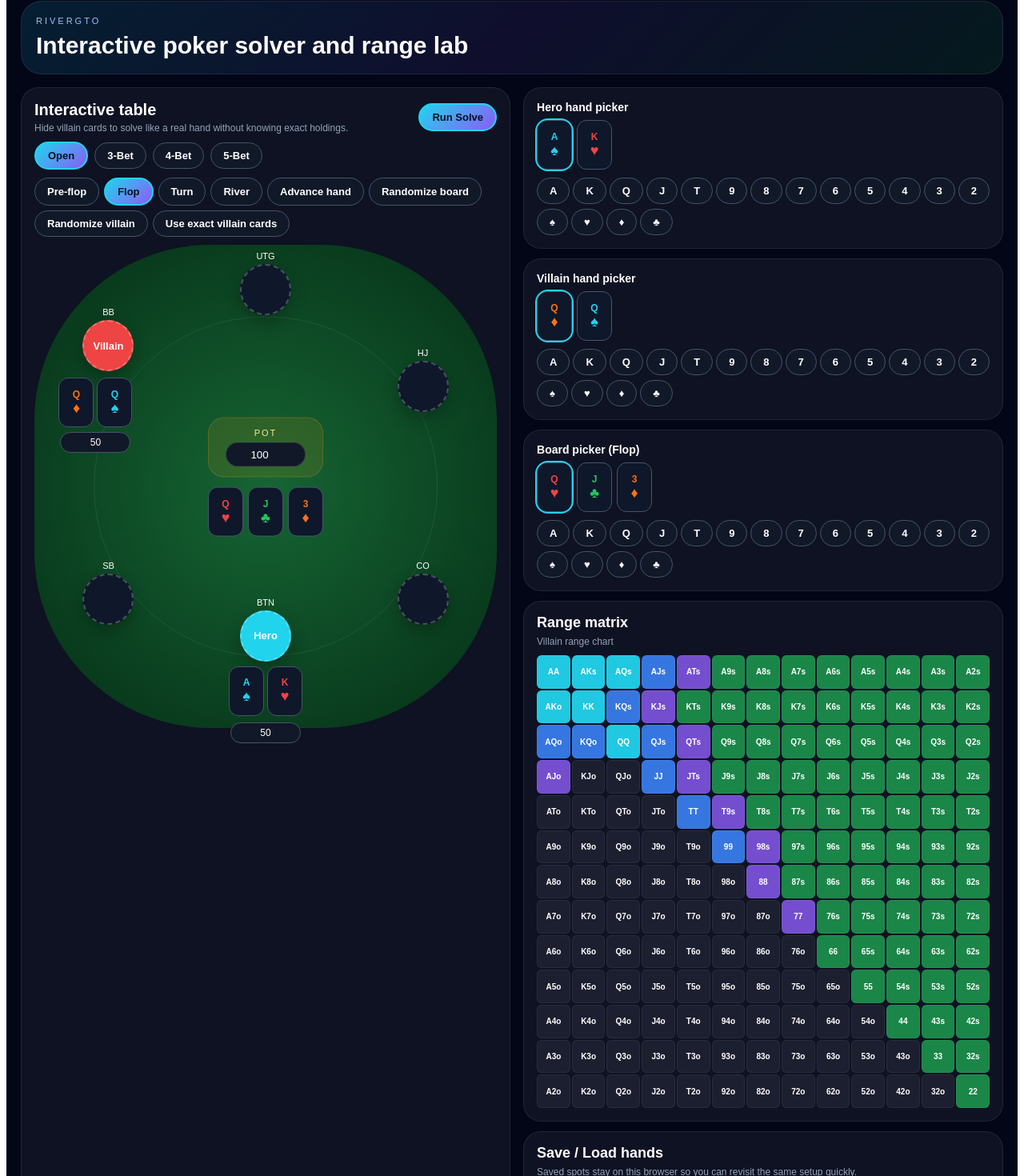
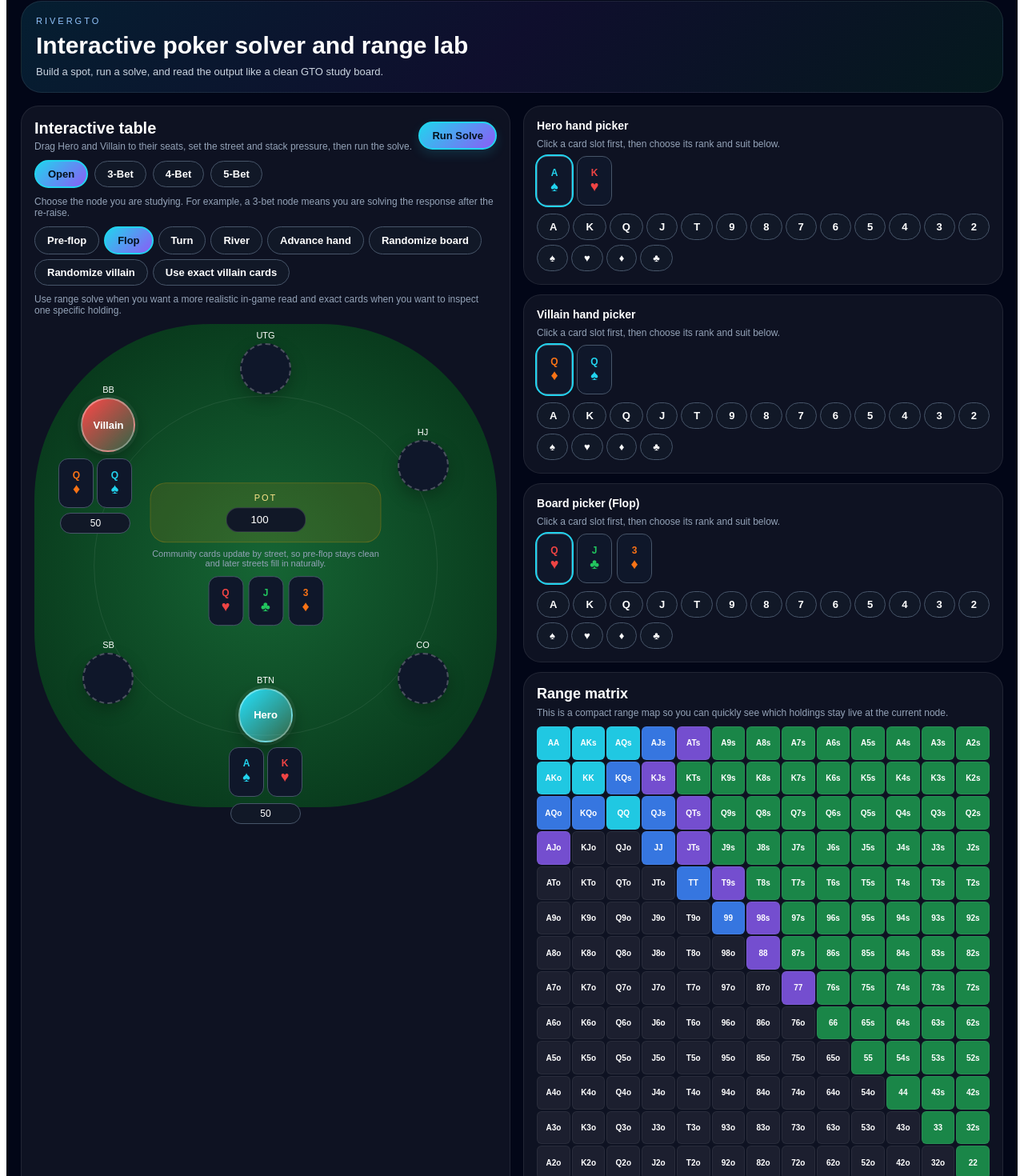
Before and after one commit to cufftyler-png/rivergto, a React (Vite) app: page / in a window 1280 px wide. Shown: the part 25-1495 px from the top of the page at 80% size. Built offline with nearby package versions, Linux system fonts and the light colour scheme.

Commit message:
aesthetic changes

```diff
--- a/src/App.tsx
+++ b/src/App.tsx
@@ -351,12 +351,12 @@ function ActionMixStackedBar({
               color: "white",
               fontWeight: 700,
               fontSize: 12,
-              minWidth: item.pct > 0 ? 38 : 0,
+              minWidth: item.pct > 0 ? 28 : 0,
               whiteSpace: "nowrap",
             }}
             title={`${item.action}: ${item.pct}%`}
           >
-            {item.pct >= 8 ? `${item.action} ${item.pct}%` : item.pct >= 4 ? `${item.pct}%` : ""}
+            {item.pct >= 6 ? `${item.pct}%` : ""}
           </div>
         ))}
       </div>
@@ -470,6 +470,10 @@ function CardPicker({
   return (
     <div style={softPanelStyle()}>
       <div style={{ fontWeight: 700, marginBottom: 8, fontSize: 14 }}>{title}</div>
+      <div style={{ color: "#94a3b8", fontSize: 12, marginBottom: 8 }}>
+        Click a card slot first, then choose its rank and suit below.
+      </div>
+
       <div style={{ display: "flex", gap: 6, marginBottom: 10, flexWrap: "wrap" }}>
         {cards.slice(0, visibleSlots).map((card: string, i: number) => (
           <div
@@ -525,6 +529,7 @@ function Seat({
   const isHero = pos === heroPos;
   const isVillain = pos === villainPos;
   const cards = isHero ? heroCards : isVillain ? villainCards : [];
+  const isInteractive = isHero || isVillain;
 
   const seatFill = isHero ? BRAND : isVillain ? "#ef4444" : "#0f172a";
   const seatLabel = isHero ? "Hero" : isVillain ? "Villain" : "";
@@ -584,28 +589,37 @@ function Seat({
       <div style={{ marginBottom: 4, fontSize: 11 }}>{pos}</div>
 
       <div
-        draggable={isHero || isVillain}
+        draggable={isInteractive}
         onDragStart={() => {
           if (isHero) onSeatDragStart("Hero");
           if (isVillain) onSeatDragStart("Villain");
         }}
         style={{
-          width: 60,
-          height: 60,
+          width: isInteractive ? 64 : 60,
+          height: isInteractive ? 64 : 60,
           borderRadius: "50%",
-          background: seatFill,
-          border: "2px dashed rgba(255,255,255,0.25)",
+          background: isInteractive
+            ? `linear-gradient(135deg, ${seatFill}, rgba(255,255,255,0.15))`
+            : seatFill,
+          border: isInteractive
+            ? "2px solid rgba(255,255,255,0.32)"
+            : "2px dashed rgba(255,255,255,0.25)",
           display: "flex",
           alignItems: "center",
           justifyContent: "center",
           color: "white",
           fontWeight: 700,
           margin: "0 auto",
-          boxShadow: "0 8px 20px rgba(0,0,0,0.25)",
-          cursor: isHero || isVillain ? "grab" : "default",
+          boxShadow: isInteractive
+            ? "0 0 0 4px rgba(255,255,255,0.05), 0 10px 24px rgba(0,0,0,0.32)"
+            : "0 8px 20px rgba(0,0,0,0.25)",
+          cursor: isInteractive ? "grab" : "default",
           userSelect: "none",
           fontSize: 13,
+          transition: "transform 120ms ease, box-shadow 120ms ease, filter 120ms ease",
+          filter: isInteractive ? "brightness(1.06)" : "none",
         }}
+        title={isInteractive ? "Drag this token to another seat." : undefined}
       >
         {seatLabel}
       </div>
@@ -674,12 +688,15 @@ export default function App() {
   const [call, setCall] = useState(50);
   const [hideVillainCards, setHideVillainCards] = useState(false);
   const [result, setResult] = useState<any>(null);
+  const [isSolving, setIsSolving] = useState(false);
+  const [solveProgress, setSolveProgress] = useState(0);
+  const [solveHover, setSolveHover] = useState(false);
+  const [solvePress, setSolvePress] = useState(false);
 
   const [savedName, setSavedName] = useState("My Spot");
   const [savedSpots, setSavedSpots] = useState<SavedSpot[]>([]);
 
   const visibleBoardSlots = streetBoardCount(street);
-
   const rangeMatrix = useMemo(() => reaction, [reaction]);
 
   useEffect(() => {
@@ -696,6 +713,21 @@ export default function App() {
   useEffect(() => {
     setBoard((prev) => clampBoardToStreet(prev, street));
   }, [street]);
+
+  useEffect(() => {
+    if (!isSolving) return;
+
+    setSolveProgress(6);
+    const id = window.setInterval(() => {
+      setSolveProgress((prev) => {
+        if (prev >= 88) return prev;
+        const step = prev < 35 ? 9 : prev < 60 ? 6 : prev < 78 ? 3 : 1;
+        return Math.min(88, prev + step);
+      });
+    }, 180);
+
+    return () => window.clearInterval(id);
+  }, [isSolving]);
 
   function onDrop(pos: string) {
     if (drag === "Hero") {
@@ -796,6 +828,9 @@ export default function App() {
       street,
     };
 
+    setIsSolving(true);
+    setSolveProgress(6);
+
     try {
       const res = await fetch(`${API_BASE_URL}/solve`, {
         method: "POST",
@@ -804,9 +839,19 @@ export default function App() {
       });
 
       const json = await res.json();
-      setResult(json);
+      setSolveProgress(100);
+      setTimeout(() => {
+        setResult(json);
+        setIsSolving(false);
+        setSolveProgress(0);
+      }, 180);
     } catch {
-      setResult({ error: "Backend not reachable." });
+      setSolveProgress(100);
+      setTimeout(() => {
+        setResult({ error: "Backend not reachable." });
+        setIsSolving(false);
+        setSolveProgress(0);
+      }, 180);
     }
   }
 
@@ -817,6 +862,17 @@ export default function App() {
         { name: "Tie", value: result.ties || 0 },
       ]
     : [];
+
+  const solveButtonStyle: React.CSSProperties = {
+    ...pill(true),
+    transform: solvePress ? "translateY(1px) scale(0.985)" : solveHover ? "translateY(-1px) scale(1.015)" : "scale(1)",
+    boxShadow: solveHover
+      ? "0 10px 24px rgba(34,211,238,0.26)"
+      : "0 6px 14px rgba(34,211,238,0.14)",
+    transition: "transform 120ms ease, box-shadow 120ms ease, filter 120ms ease",
+    filter: solveHover ? "brightness(1.05)" : "none",
+    opacity: isSolving ? 0.9 : 1,
+  };
 
   return (
     <div style={{ padding: 18, background: BG, color: "white", minHeight: "100vh", fontFamily: "Arial, sans-serif" }}>
@@ -836,6 +892,9 @@ export default function App() {
           <h1 style={{ fontSize: 30, margin: 0 }}>
             Interactive poker solver and range lab
           </h1>
+          <div style={{ color: "#cbd5e1", fontSize: 13, marginTop: 8 }}>
+            Build a spot, run a solve, and read the output like a clean GTO study board.
+          </div>
         </div>
 
         <div style={{ display: "grid", gridTemplateColumns: "1.15fr 0.85fr", gap: 16, marginBottom: 16 }}>
@@ -844,16 +903,63 @@ export default function App() {
               <div>
                 <div style={{ fontSize: 20, fontWeight: 700 }}>Interactive table</div>
                 <div style={{ color: "#94a3b8", fontSize: 12, marginTop: 4 }}>
-                  Hide villain cards to solve like a real hand without knowing exact holdings.
+                  Drag Hero and Villain to their seats, set the street and stack pressure, then run the solve.
                 </div>
               </div>
-              <button onClick={runSolve} style={pill(true)}>Run Solve</button>
+              <button
+                onClick={runSolve}
+                disabled={isSolving}
+                onMouseEnter={() => setSolveHover(true)}
+                onMouseLeave={() => {
+                  setSolveHover(false);
+                  setSolvePress(false);
+                }}
+                onMouseDown={() => setSolvePress(true)}
+                onMouseUp={() => setSolvePress(false)}
+                style={solveButtonStyle}
+              >
+                {isSolving ? "Solving..." : "Run Solve"}
+              </button>
             </div>
+
+            {isSolving && (
+              <div style={{ marginBottom: 12 }}>
+                <div style={{ color: "#94a3b8", fontSize: 12, marginBottom: 6 }}>
+                  Running the sim and weighting the range tree...
+                </div>
+                <div
+                  style={{
+                    width: "100%",
+                    height: 10,
+                    borderRadius: 999,
+                    background: "rgba(255,255,255,0.08)",
+                    overflow: "hidden",
+                    border: "1px solid rgba(255,255,255,0.08)",
+                  }}
+                >
+                  <div
+                    style={{
+                      width: `${solveProgress}%`,
+                      height: "100%",
+                      borderRadius: 999,
+                      background: `linear-gradient(90deg, ${BRAND}, ${BRAND_2})`,
+                      transition: "width 140ms ease",
+                    }}
+                  />
+                </div>
+              </div>
+            )}
 
             <div style={{ display: "flex", gap: 8, flexWrap: "wrap", marginBottom: 10, alignItems: "center" }}>
               {REACTIONS.map((r) => (
-                <button key={r} onClick={() => setReaction(r)} style={pill(reaction === r)}>{r}</button>
+                <button key={r} onClick={() => setReaction(r)} style={pill(reaction === r)}>
+                  {r}
+                </button>
               ))}
+            </div>
+
+            <div style={{ color: "#94a3b8", fontSize: 12, marginBottom: 10 }}>
+              Choose the node you are studying. For example, a 3-bet node means you are solving the response after the re-raise.
             </div>
 
             <div style={{ display: "flex", gap: 6, flexWrap: "wrap", marginBottom: 10 }}>
@@ -870,6 +976,10 @@ export default function App() {
               <button onClick={() => setHideVillainCards((v) => !v)} style={pill(hideVillainCards)}>
                 {hideVillainCards ? "Use range solve" : "Use exact villain cards"}
               </button>
+            </div>
+
+            <div style={{ color: "#94a3b8", fontSize: 12, marginBottom: 10 }}>
+              Use range solve when you want a more realistic in-game read and exact cards when you want to inspect one specific holding.
             </div>
 
             <div
@@ -919,7 +1029,10 @@ export default function App() {
                     style={{ width: 82, marginTop: 6, borderRadius: 999, border: "1px solid rgba(255,255,255,0.14)", background: "#111827", color: "white", textAlign: "center", padding: "7px 8px" }}
                   />
                 </div>
-                <div style={{ display: "flex", justifyContent: "center", gap: 6, marginTop: 12 }}>
+                <div style={{ color: "#94a3b8", fontSize: 11, marginTop: 8 }}>
+                  Community cards update by street, so pre-flop stays clean and later streets fill in naturally.
+                </div>
+                <div style={{ display: "flex", justifyContent: "center", gap: 6, marginTop: 10 }}>
                   {board.slice(0, visibleBoardSlots).map((c, i) => (
                     <Card key={i} card={c} />
                   ))}
@@ -964,11 +1077,11 @@ export default function App() {
               visibleSlots={visibleBoardSlots}
             />
 
-            <Panel title="Range matrix" comment="Villain range chart">
+            <Panel title="Range matrix" comment="This is a compact range map so you can quickly see which holdings stay live at the current node.">
               <RangeMatrix reaction={rangeMatrix} />
             </Panel>
 
-            <Panel title="Save / Load hands" comment="Saved spots stay on this browser so you can revisit the same setup quickly.">
+            <Panel title="Save / Load hands" comment="Save a study spot when you want to revisit a line later or compare a few branches side by side.">
               <div style={{ display: "flex", gap: 8, marginBottom: 8 }}>
                 <input
                   value={savedName}
@@ -1002,7 +1115,7 @@ export default function App() {
         </div>
 
         <div style={{ display: "grid", gridTemplateColumns: "1fr 1fr", gap: 14, marginBottom: 14 }}>
-          <Panel title="Bet-size-specific outputs" comment="What sizing you should use">
+          <Panel title="Bet-size-specific outputs" comment="These percentages show how your strategy mix shifts as the sizing changes.">
             <div style={{ display: "grid", gridTemplateColumns: "repeat(2,1fr)", gap: 10, marginBottom: 12 }}>
               {(result?.betSizes || BET_SIZES.map((x) => ({ action: `${x}%`, freq: 0 }))).map((item: any) => (
                 <div key={item.action} style={{ padding: 12, borderRadius: 18, background: "rgba(0,0,0,0.25)", border: "1px solid rgba(255,255,255,0.08)" }}>
@@ -1027,7 +1140,7 @@ export default function App() {
             </div>
           </Panel>
 
-          <Panel title="Action mix and outcomes" comment="How often you should bet, check or fold">
+          <Panel title="Action mix and outcomes" comment="The bar is normalized to exactly 100%, while the legend keeps the action names clean and easy to scan.">
             <div style={{ display: "grid", gridTemplateColumns: "1fr 1fr", gap: 12 }}>
               <div>
                 <ActionMixStackedBar actionMix={result?.actionMix || []} />
@@ -1049,7 +1162,7 @@ export default function App() {
         </div>
 
         <div style={{ display: "grid", gridTemplateColumns: "1fr 1fr", gap: 14, marginBottom: 14 }}>
-          <Panel title="Convergence" comment="Frequently choosing the best option converges to net positive winnings">
+          <Panel title="Convergence" comment="This gives you a feel for whether the sim has stabilized or still has room to settle.">
             <div style={{ height: 220 }}>
               <ResponsiveContainer width="100%" height="100%">
                 <LineChart data={result?.convergence || []}>
@@ -1063,7 +1176,7 @@ export default function App() {
             </div>
           </Panel>
 
-          <Panel title="EV curve" comment="">
+          <Panel title="EV curve" comment="Think of this as a clean street-by-street EV snapshot rather than a full game-tree proof.">
             <div style={{ height: 220 }}>
               <ResponsiveContainer width="100%" height="100%">
                 <LineChart data={result?.evCurve || []}>
@@ -1078,7 +1191,7 @@ export default function App() {
           </Panel>
         </div>
 
-        <Panel title="Multi-player tree preview" comment="">
+        <Panel title="Multi-player tree preview" comment="This preview helps newer players understand how the line likely developed before the current decision.">
           <div style={{ display: "flex", gap: 8, flexWrap: "wrap" }}>
             {(result?.multiTree || []).map((step: string, i: number) => (
               <div key={i} style={{ ...pill(false), background: "rgba(255,255,255,0.06)" }}>
```
